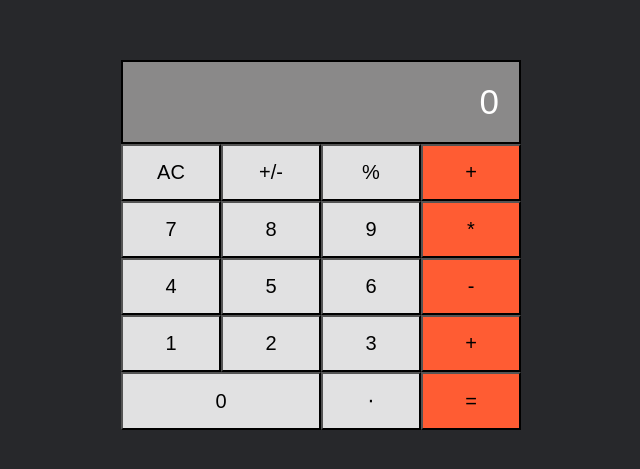
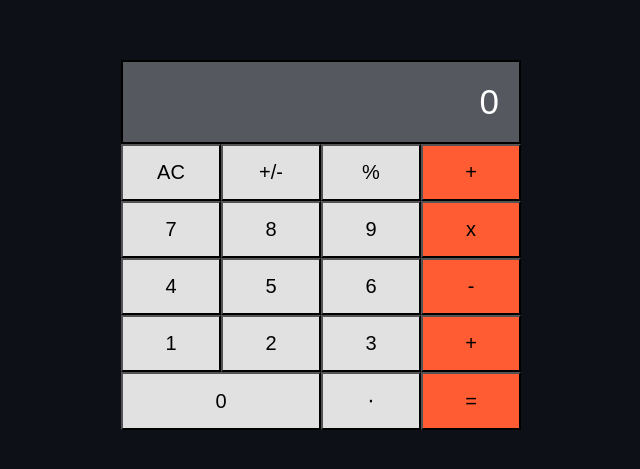
Before and after one commit to Favourezeugwa/math-magicians, a React (Create React App) app: page / in a window 1280 px wide. Shown: the part 155-624 px from the top of the page, without its empty margins (319-959 px from the left). Built offline with nearby package versions, Linux system fonts and the light colour scheme.

Commit message:
Modify files in src dir

```diff
--- a/src/App.css
+++ b/src/App.css
@@ -5,7 +5,7 @@
 }
 
 body {
-  background-color: #27282b;
+  background-color: #0d1117;
 }
 
 .calculator-container {
@@ -21,7 +21,7 @@
   border: 2px solid #000;
   font-size: 35px;
   padding: 20px;
-  background-color: #8a8989;
+  background-color: rgba(110, 114, 119, 0.753);
   color: #fff;
   text-align: right;
 }
--- a/src/Components/Calculator.js
+++ b/src/Components/Calculator.js
@@ -19,7 +19,7 @@
           <button type="button" className="btn-lightgrey">7</button>
           <button type="button" className="btn-lightgrey">8</button>
           <button type="button" className="btn-lightgrey">9</button>
-          <button type="button" className="btn-orange">*</button>
+          <button type="button" className="btn-orange">x</button>
           <button type="button" className="btn-lightgrey">4</button>
           <button type="button" className="btn-lightgrey">5</button>
           <button type="button" className="btn-lightgrey">6</button>
--- a/src/Logic/operate.js
+++ b/src/Logic/operate.js
@@ -20,7 +20,7 @@
     }
   }
   if (operation === '%') {
-     try {
+    try {
       return one.mod(two).toString();
     } catch (err) {
       return "Can't find modulo as can't divide by 0.";
```
Also changed, not shown: src/Logic/calculate.js (line endings or trailing spaces).
